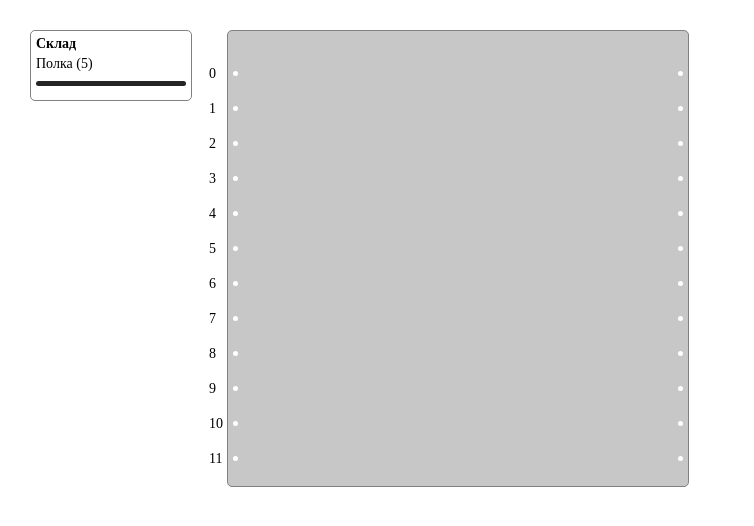
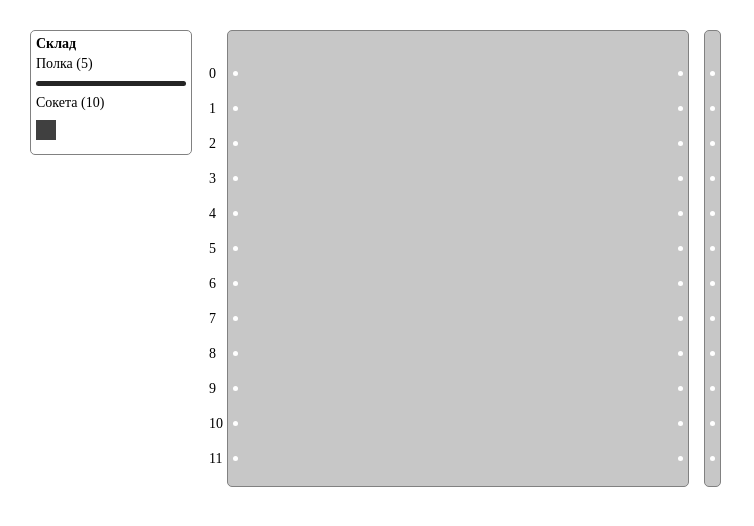
Before and after one commit to sequenia/VendingConfigurator, a PHP site: page / in a window 1280 px wide. Shown: the top 526 px of the page, without its empty margins (0-754 px from the left). Run offline with PHP 8.4, Linux system fonts and the light colour scheme.

Commit message:
Немного стилей

```diff
--- a/css/main.css
+++ b/css/main.css
@@ -32,6 +32,7 @@ font-size: 14px;
 }
 
 .machine,
+.sockets,
 .hole,
 .tools,
 .shelf-model,
@@ -59,6 +60,7 @@ font-size: 14px;
 }
 
 .machine,
+.sockets,
 .shelf-model,
 .spiral-hole {
 	background-color: #C7C7C7;
@@ -79,6 +81,7 @@ font-size: 14px;
 }
 
 .machine,
+.sockets,
 .tools,
 .shelf-model,
 .label-container {
@@ -177,6 +180,12 @@ font-size: 14px;
 	width: 40px;
 	height: 20px;
 	margin-top: 5px;
+}
+
+.socket-tool > div {
+	width: 20px;
+	height: 20px;
+	background-color: #404040;
 }
 
 /* ----------------- "ЭЛЕМЕНТЫ НА ПОЛКЕ" ------------------------------ */
@@ -309,7 +318,16 @@ font-size: 14px;
 	float: left;
 }
 
-.hole {
+.sockets {
+	padding-left: 5px;
+	padding-right: 5px;
+	padding-bottom: 5px;
+	padding-top: 20px;
+	float: left;
+}
+
+.hole,
+.socket-hole {
 	position: relative;
 	width: 100%;
 	padding-top: 10px;
@@ -451,7 +469,7 @@ font-size: 14px;
 .single-spiral-detector.drag-enter.can-not-drop,
 .label-detector.drag-enter.can-not-drop,
 .motor-detector.drag-enter.can-not-drop-but-show,
-.hole.drag-enter.not-empty {
+.hole.drag-enter.can-not-drop {
 	background-color: #FF6060;
 }
 
@@ -464,7 +482,7 @@ font-size: 14px;
 .label-detector.can-drop,
 .motor-detector.tool-mouse-over.can-drop,
 .motor-detector.tool-mouse-over.can-not-drop-but-show,
-.hole.tool-mouse-over .circle {
+.hole.can-drop .circle {
 	background: #7076FF;
 }
 
--- a/index.html
+++ b/index.html
@@ -47,18 +47,17 @@
 		<!-- /ПАНЕЛЬ ИНСТРУМЕНТОВ -->
 
 		<!-- ГЕНЕРАТОР АВТОМАТА -->
-		<div class="machine" ng-show="mode == modes.machine">
+		<div class="machine-generator" ng-show="mode == modes.machine">
+			<div class="machine">
 				<div>
 					<div class="machine-place-offset" ng-style="settings.machinePlaceOffset"></div>
 					<div class="machine-place" ng-style="settings.machinePlace" ng-repeat="place in spiralPlaces"></div>
 					<div class="machine-place-offset" ng-style="settings.machinePlaceOffset"></div>
 				</div>
-			<div class="hole"
+				<div class="hole {{hole.class}}"
 					 ng-repeat="hole in holes"
 					 ng-drop="true"
-				 ng-drop-success="onHoleDropComplete($data, $event, hole)"
-				 ng-class="{'not-empty': hole.shelf,
-							'tool-mouse-over': tools.shelf.mouseOver && !hole.shelf}">
+					 ng-drop-success="onHoleDropComplete($data, $event, hole)">
 					<div class="circle left"></div>
 					<div class="circle right"></div>
 					<div class="hole-label">{{hole.id}}</div>
@@ -102,6 +101,13 @@
 						<!-- /СПИРАЛИ -->
 					</div>
 					<!-- /ПОЛКА АВТОМАТА -->
+				</div>
+			</div>
+			<div class="sockets">
+				<div class="socket-hole"
+					 ng-repeat="socket in sockets">
+					<div class="circle"></div>
+				</div>
 			</div>
 		</div>
 		<!-- /ГЕНЕРАТОР АВТОМАТА -->
--- a/js/configurator.js
+++ b/js/configurator.js
@@ -125,7 +125,8 @@ var ConfiguratorCtrl = function($scope) {
 		singleMotor: 3,
 		doubleMotor: 4,
 		ski: 5,
-		label: 6
+		label: 6,
+		socket: 7
 	};
 
 	$scope.classes = {
@@ -179,6 +180,13 @@ var ConfiguratorCtrl = function($scope) {
 			spiralCollision: createCollision($scope.placesOnShelf),
 			motorCollision: createCollision($scope.placesOnShelf),
 			count: 5,
+			mode: $scope.modes.machine
+		},{
+			type: $scope.toolTypes.socket,
+			name: "Сокета",
+			toolClass: "socket-tool",
+			objectClass: "socket",
+			count: 10,
 			mode: $scope.modes.machine
 		},{
 			type: $scope.toolTypes.spiral,
@@ -315,6 +323,7 @@ var ConfiguratorCtrl = function($scope) {
 	setMode($scope.modes.machine);
 	$scope.spiralPlaces = createPlaces($scope.placesOnShelf);
 	$scope.holes = createHoles($scope.holesInMachine);
+	$scope.sockets = createSockets($scope.holesInMachine);
 	$scope.labels = [
 		{name: "Цены",        class: "price-label"},
 		{name: "Бирки",       class: "number-label"},
@@ -484,6 +493,10 @@ var ConfiguratorCtrl = function($scope) {
 		return $scope.currentShelf.labelPlaces[index].item === undefined;
 	}
 
+	function canInsertShelf(index) {
+		return $scope.holes[index].shelf === undefined;
+	}
+
 	function checkOppositeCollision(item, index) {
 		var canInsert;
 
@@ -604,6 +617,9 @@ var ConfiguratorCtrl = function($scope) {
 			if(tool.type == $scope.toolTypes.label) {
 				showFreeLabels();
 			}
+			if(tool.type == $scope.toolTypes.shelf) {
+				showFreeHoles();
+			}
 			$scope.currentTool = curTool;
 
 			if(index !== undefined) {
@@ -618,9 +634,7 @@ var ConfiguratorCtrl = function($scope) {
 		if(tool) {
 			var curTool = $scope.getTool(tool.name);
 			curTool.mouseOver = false;
-			if(tool.type != $scope.toolTypes.shelf) {
 			removeClassesFromPlaces();
-			}
 			$scope.toStorage = "";
 			$scope.itemOver = false;
 		}
@@ -665,8 +679,19 @@ var ConfiguratorCtrl = function($scope) {
 		});
 	}
 
+	function showFreeHoles() {
+		angular.forEach($scope.holes, function(hole, idx) {
+			if(canInsertShelf(idx)) {
+				hole.class = $scope.classes.canDrop;
+			} else {
+				hole.class = $scope.classes.canNotDrop;
+			}
+		});
+	}
+
 	// Очищает классы подсветки
 	function removeClassesFromPlaces() {
+		if($scope.mode == $scope.modes.shelf) {
 			angular.forEach($scope.currentShelf.spiralPlaces, function(spiralPlace) {
 				spiralPlace.class = $scope.classes.noClass;
 			});
@@ -678,6 +703,12 @@ var ConfiguratorCtrl = function($scope) {
 			angular.forEach($scope.currentShelf.labelPlaces, function(labelPlace) {
 				labelPlace.class = $scope.classes.noClass;
 			});
+		}
+		if($scope.mode == $scope.modes.machine) {
+			angular.forEach($scope.holes, function(hole) {
+				hole.class = $scope.classes.noClass;
+			});
+		}
 	}
 
 	// Включает режим редактирования полки
@@ -775,6 +806,14 @@ var ConfiguratorCtrl = function($scope) {
 		return holes;
 	}
 
+	function createSockets(count) {
+		var sockets = [];
+		for(var i = 0; i < count; i++) {
+			sockets.push({id: i});
+		}
+		return sockets;
+	}
+
 	function createCollision(count) {
 		var collision = [];
 		for(var i = 0; i < count * 2 + 1; i++) {
```
Lines whose indentation alone changed are shown as unchanged.
